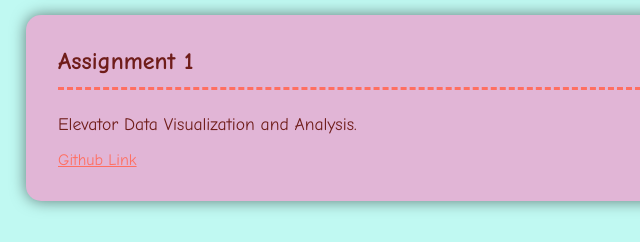
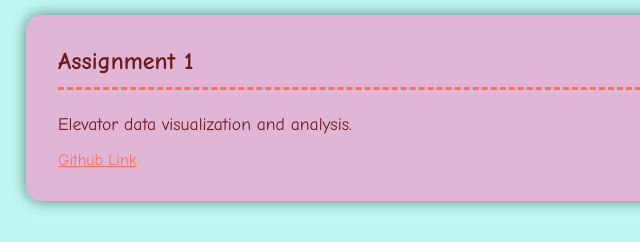
Before and after one commit to jwkinney443/jwkinney443.github.io, a plain HTML site: page assignments.html in a window 1280 px wide. Shown: the part 378-620 px from the top of the page, 11-651 px from the left. Drawn offline with Linux system fonts and the light colour scheme.

Commit message:
Fixed styling to be more consistent

```diff
--- a/assignments.html
+++ b/assignments.html
@@ -27,7 +27,7 @@
     </section>
     <section>
       <h2>Assignment 1</h2>
-      <p>Elevator Data Visualization and Analysis.</p>
+      <p>Elevator data visualization and analysis.</p>
       <a href="https://github.com/jwkinney443/jwkinney-assignment-1">Github Link</a>
     </section>
   </main>
```
